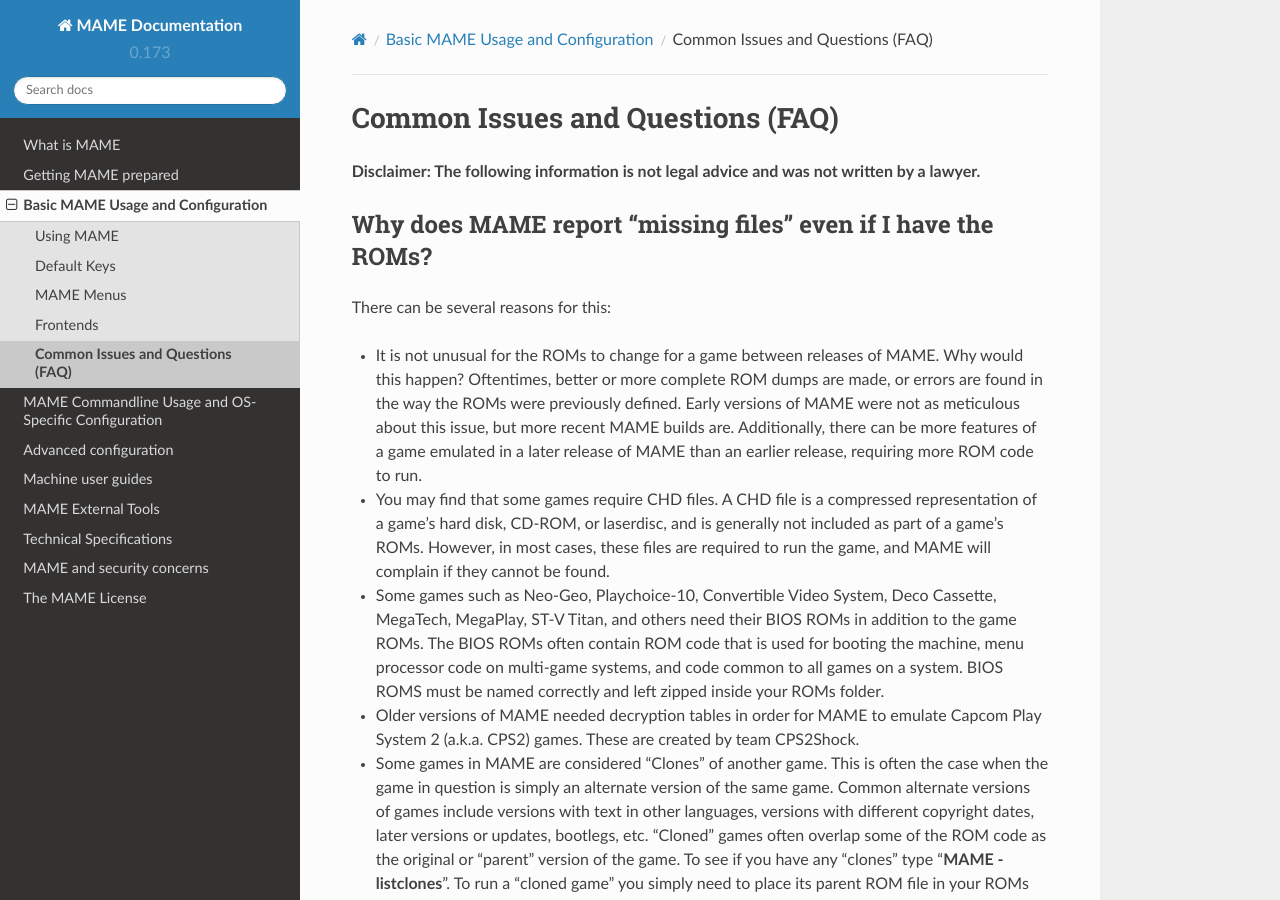
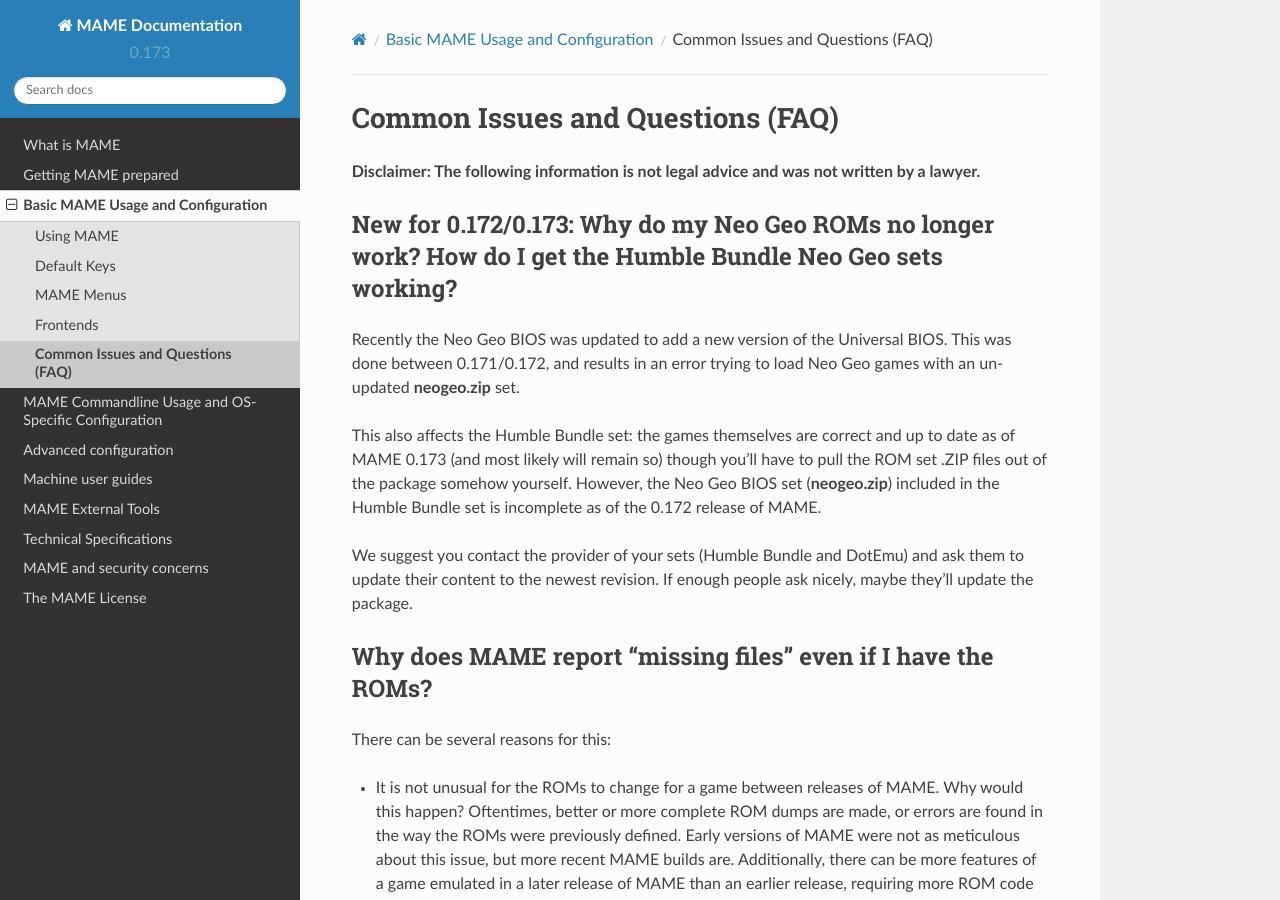
Before and after one commit to mamedev/docs, a Sphinx documentation site: the page built from source/usingmame/commonissues.rst, in a window 1280 px wide and 900 px high. Built offline with Sphinx 7.4.7 and the Read the Docs theme 2.0.0, drawn with Linux system fonts in a browser that asks for light colours; some of the changed text lies outside the part shown.

Commit message:
Minor corrections to compilation, add #1 FAQ question for 0.172/0.173

```diff
--- a/source/initialsetup/compilingmame.rst
+++ b/source/initialsetup/compilingmame.rst
@@ -14,16 +14,18 @@ All Platforms
 
 * Speeding up the compilation can be done by using more cores from your CPU. This is done with the **-j** parameter. *Note: the maximum number you should use is the number of cores your CPU has, plus one. No higher than that will speed up the compilation, and may in fact slow it down.* For instance, **make -j5** on a quad-core CPU will provide optimal speed.
 
+* Debugging information can be added to a compile using *SYMBOLS=1* though most users will not want or need to use this.
+
 * Lastly, tiny builds of MAME are good for debugging a single driver during development. This can be done by **make tiny** and as always remember that REGENIE is needed any time you're making changes to what you want to compile.
 
 Putting all of these together, we get a couple of examples:
 
 Rebuilding MAME for just the Pac-Man driver, with tools, on a quad-core (e.g. i5 or i7) machine:
 
-| **make SOURCES=src/mame/drivers/pacman.cpp REGENIE=1 -j5**
+| **make SOURCES=src/mame/drivers/pacman.cpp TOOLS=1 REGENIE=1 -j5**
 |
 
-Rebuilding MAME on a dual-core (e.g. i3) machine:
+Rebuilding MAME on a dual-core (e.g. i3 or laptop i5) machine:
 
 | **make -j3**
 |
--- a/source/usingmame/commonissues.rst
+++ b/source/usingmame/commonissues.rst
@@ -4,6 +4,17 @@ Common Issues and Questions (FAQ)
 
 
 **Disclaimer: The following information is not legal advice and was not written by a lawyer.**
+
+
+New for 0.172/0.173: Why do my Neo Geo ROMs no longer work? How do I get the Humble Bundle Neo Geo sets working?
+----------------------------------------------------------------------------------------------------------------
+
+Recently the Neo Geo BIOS was updated to add a new version of the Universal BIOS. This was done between 0.171/0.172, and results in an error trying to load Neo Geo games with an un-updated **neogeo.zip** set.
+
+This also affects the Humble Bundle set: the games themselves are correct and up to date as of MAME 0.173 (and most likely will remain so) though you'll have to pull the ROM set .ZIP files out of the package somehow yourself. However, the Neo Geo BIOS set (**neogeo.zip**) included in the Humble Bundle set is incomplete as of the 0.172 release of MAME.
+
+We suggest you contact the provider of your sets (Humble Bundle and DotEmu) and ask them to update their content to the newest revision. If enough people ask nicely, maybe they'll update the package.
+
 
 Why does MAME report "missing files" even if I have the ROMs?
 -------------------------------------------------------------
```
Also changed, not shown: other parts of source/usingmame/commonissues.rst (+0 -8 lines).
